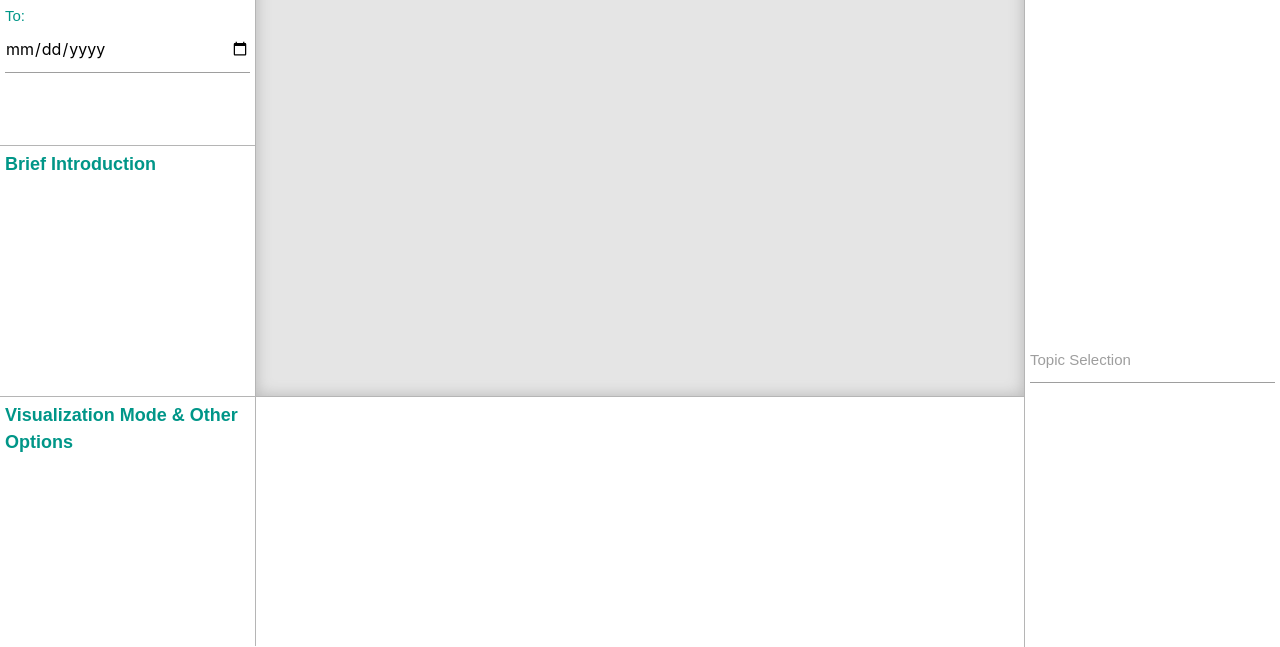
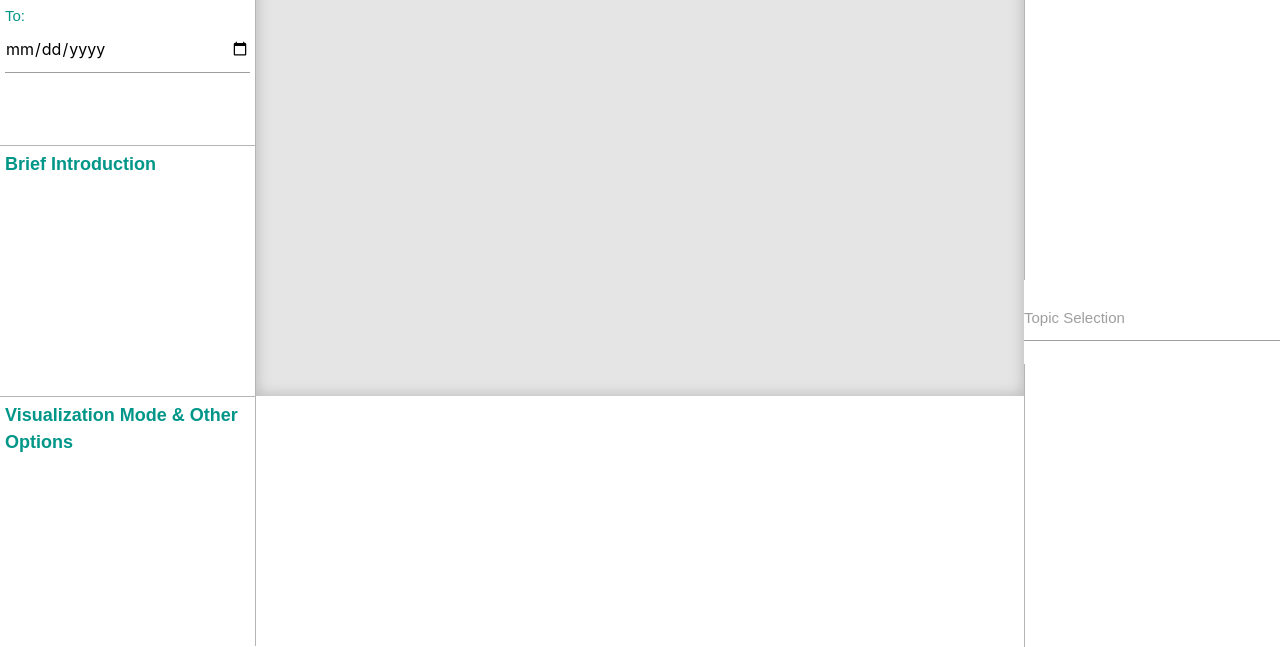
Before and after one commit to NGCyang/IVProject, a website: page index.html in a window 1280 px wide. Shown: the part 153-800 px from the top of the page. Drawn offline with nearby package versions, Linux system fonts and the light colour scheme; no server answers.

Commit message:
change layout

```diff
--- a/css/index.css
+++ b/css/index.css
@@ -127,7 +127,7 @@ div.websiteSVG{
 .right .right-block{
     padding: 5px;
     width: 100%;
-    height: 45%;
+    height: 40%;
     border-left: 1px solid #b5b5b5;
     overflow-y: auto;
 }
--- a/index.html
+++ b/index.html
@@ -57,17 +57,17 @@
 
         </div>
     </div>
-    <div class="middle-bottom-block">
+    <!--<div class="middle-bottom-block">
 
-        <!--<div class="block">
+        <div class="block">
             <div class="input-field block-title">
                 <input type="text" id="autocomplete-text-corp" class="autocomplete">
                 <label for="autocomplete-text-corp">Corporation Selection</label>
             </div>
             <div id="corpsSelection" class="block-content">
             </div>
-        </div>-->
-    </div>
+        </div>
+    </div>-->
 </div>
 <div class="right">
     <div class="input-field">
@@ -77,11 +77,11 @@
     <div id="websiteSelection" class="right-block">
 
     </div>
+    <div class="input-field">
+        <input type="text" id="autocomplete-text-topic" class="autocomplete">
+        <label for="autocomplete-text-topic">Topic Selection</label>
+    </div>
     <div class="right-block">
-        <div class="input-field block-title">
-            <input type="text" id="autocomplete-text-topic" class="autocomplete">
-            <label for="autocomplete-text-topic">Topic Selection</label>
-        </div>
         <div id="topicsSelection" class="block-content">
         </div>
     </div>
```
